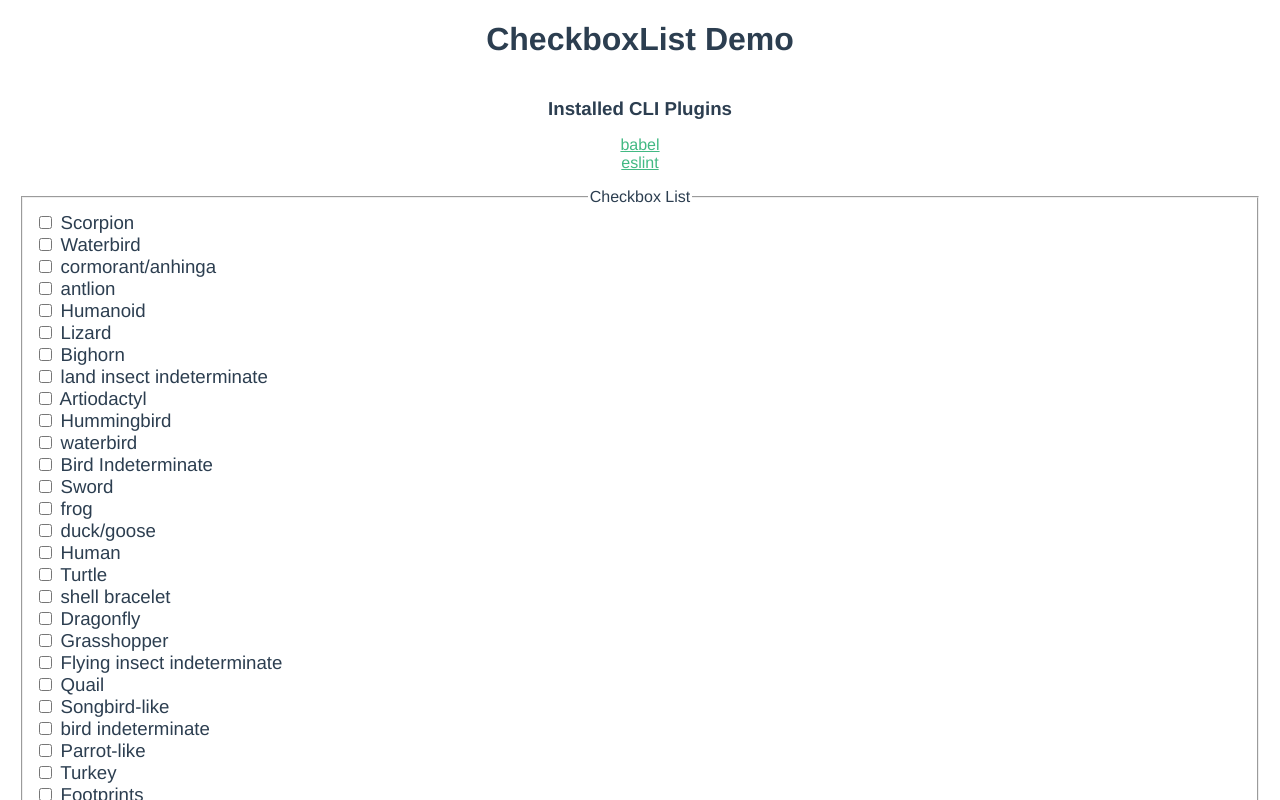
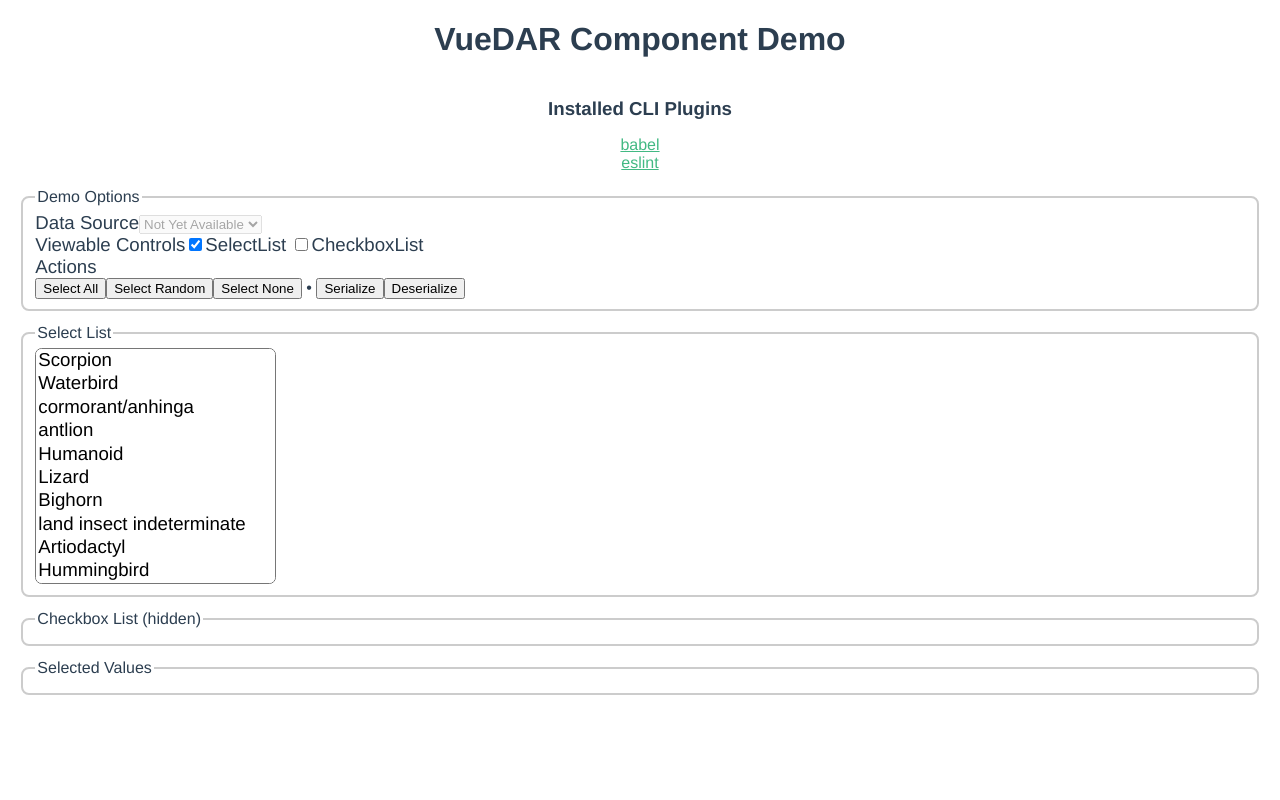
Before and after one commit to digital-antiquity/vue-checkbox-list, a Vue app: page / in a window 1280 px wide. Shown: the top 800 px of the page. Built offline with nearby package versions, Linux system fonts and the light colour scheme.

Commit message:
checkpoint

```diff
--- a/public/index.html
+++ b/public/index.html
@@ -5,7 +5,7 @@
     <meta http-equiv="X-UA-Compatible" content="IE=edge">
     <meta name="viewport" content="width=device-width,initial-scale=1.0">
     <link rel="icon" href="<%= BASE_URL %>favicon.ico">
-    <title>codesandbox</title>
+    <title>Vue Sandbox</title>
   </head>
   <body>
     <noscript>
--- a/src/App.vue
+++ b/src/App.vue
@@ -1,15 +1,53 @@
 <template>
   <div id="app">
-        <HelloWorld msg="CheckboxList Demo" />
+    <HelloWorld msg="VueDAR Component Demo" />
     <form>
-            <fieldset>
-                <legend>Checkbox List</legend>
-                <CheckboxList :choices="myoptions" v-model="selectedItems" :size="10" />
+      <fieldset class="demo-options">
+        <legend>Demo Options</legend>
+        <div class="form-control">
+          <label for="selDatasource">Data Source</label>
+          <select id="selDatasource" disabled>
+            <option>Not Yet Available</option>
+            <option>Not Yet Available</option>
+            <option>Not Yet Available</option>
+          </select>
+        </div>
+
+        <div class="form-control">
+          <label>Viewable Controls</label>
+          <label>
+            <input type="checkbox" v-model="bShowSelectList" />SelectList
+          </label>
+          <label>
+            <input type="checkbox" v-model="bShowCheckboxList" />CheckboxList
+          </label>
+        </div>
+
+        <div class="form-control">
+          <label>Actions</label>
+          <br />
+          <button type="button" class="btn" @click="selectAll">Select All</button>
+          <button type="button" class="btn" @click="selectRandom">Select Random</button>
+          <button type="button" class="btn" @click="selectNone">Select None</button> •
+          <button type="button" class="btn" @click="serialize">Serialize</button>
+          <button type="button" class="btn" @click="deserialize">Deserialize</button>
+        </div>
       </fieldset>
 
       <fieldset>
-                <legend>Select List</legend>
-                <SelectList name="myselectlist" :options="myoptions" />
+        <legend>
+          Select List
+          <span v-if="!bShowSelectList">(hidden)</span>
+        </legend>
+        <SelectList v-if="bShowSelectList" name="myselectlist" :options="myoptions" :size="10" />
+      </fieldset>
+
+      <fieldset>
+        <legend>
+          Checkbox List
+          <span v-if="!bShowCheckboxList">(hidden)</span>
+        </legend>
+        <CheckboxList v-if="bShowCheckboxList" :choices="myoptions" v-model="selectedItems" />
       </fieldset>
 
       <fieldset>
@@ -28,9 +66,11 @@ import HelloWorld from "./components/HelloWorld";
 import SelectList from "./components/SelectList";
 import Mimdata from "./assets/mimdata.js";
 
+var _random = Math.random.bind(Math);
+
 function getdata() {
   var mimdata = Mimdata;
-    var datasetReferences = mimdata.datasetReferences[0].columns
+  var datasetReferences = mimdata.datasetReferences[0].columns;
   var subdata = datasetReferences;
   var clone = deepclone(subdata);
   return clone;
@@ -40,14 +80,14 @@ function deepclone(obj) {
   return JSON.parse(JSON.stringify(obj));
 }
 
-function generateOptions(columnName){
-    var columns = getdata().reduce( (obj, column) => {
+function generateOptions(columnName) {
+  var columns = getdata().reduce((obj, column) => {
     obj[column.name] = column;
     return obj;
   }, {});
   var columnValues = columns[columnName].values;
-    var opts = columnValues.map( v => ({label: v, value: v}));
-    return opts
+  var opts = columnValues.map(v => ({ label: v, value: v }));
+  return opts;
 }
 
 export default {
@@ -57,7 +97,11 @@ export default {
     return {
       lovingVue: false,
       selectedItems: [],
-          myoptions: generateOptions("figurative_specific")
+      myoptions: generateOptions("figurative_specific"),
+
+      /// Demo Options
+      bShowCheckboxList: false,
+      bShowSelectList: true
     };
   },
 
@@ -69,7 +113,31 @@ export default {
     sendOuterUpdate: function() {
       this.selectedItems = ["1", "3"];
       this.$set(this.selectedItems, 0, "1");
-        }
+    },
+
+    clear: function() {
+      this.bShowCheckboxList = true;
+      this.bShowSelectList = true;
+    },
+
+    selectAll: function() {
+
+    },
+
+    selectRandom: function() {
+
+    },
+
+    selectNone: function() {
+    },
+
+    serialize: function() {
+    },
+
+    deserialize: function() {
+    },
+
+
   },
   watch: {
     listupdate: function() {
@@ -96,6 +164,9 @@ div.checkboxlist {
 
 fieldset {
   margin: 10pt 0;
+  text-align: left;
+  border-radius: 6pt;
+  border: 2pt solid #ccc;
 }
 code {
   display: inline-block;
@@ -112,4 +183,8 @@ code {
 label {
   font-size: 14pt;
 }
+
+select[multiple] {
+  border-radius: 5pt;
+}
 </style>
--- a/src/components/SelectList.vue
+++ b/src/components/SelectList.vue
@@ -1,48 +1,45 @@
 <template>
   <div class="selectlist">
-    <h2> Select List goes here</h2>
-    <select :name="name" :multiple="size > 1" :size="size" class="">
+    <select :name="name" :multiple="size > 1" :size="size" class>
       <option
         v-for="(option, index) in options"
         :key="name + 'option_' + index"
         :value="option.value"
-
-            >Option {{option.label}}</option>
+      >{{option.label}}</option>
     </select>
   </div>
-
 </template>
 
 <script>
 export default {
-    name:"SelectList",
+  name: "SelectList",
   props: {
-        "name": {
+    name: {
       type: String,
       required: true
     },
-        "options": {
+    options: {
       type: [Object, Array],
       required: true
     },
-        "selectedOptions": {
+    selectedOptions: {
       required: false,
       type: Array,
       default: function() {
-                return []
+        return [];
       }
     },
-        "labelKey": {
+    labelKey: {
       type: String,
       required: false,
       default: "label"
     },
-        "valueKey": {
+    valueKey: {
       type: String,
       required: false,
       default: "value"
     },
-        "size": {
+    size: {
       type: Number,
       required: false,
       default: 1
@@ -51,13 +48,19 @@ export default {
 
   mounted: function() {},
   computed: {},
-    methods: {},
-
-}
+  methods: {}
+};
 </script>
 
 
 
 <style scoped>
+div.selectlist, option {
+  font-family: "Avenir", Helvetica, Arial, sans-serif;
+}
 
+label,
+option {
+  font-size: 14pt;
+}
 </style>
```
Lines whose indentation alone changed are shown as unchanged.
